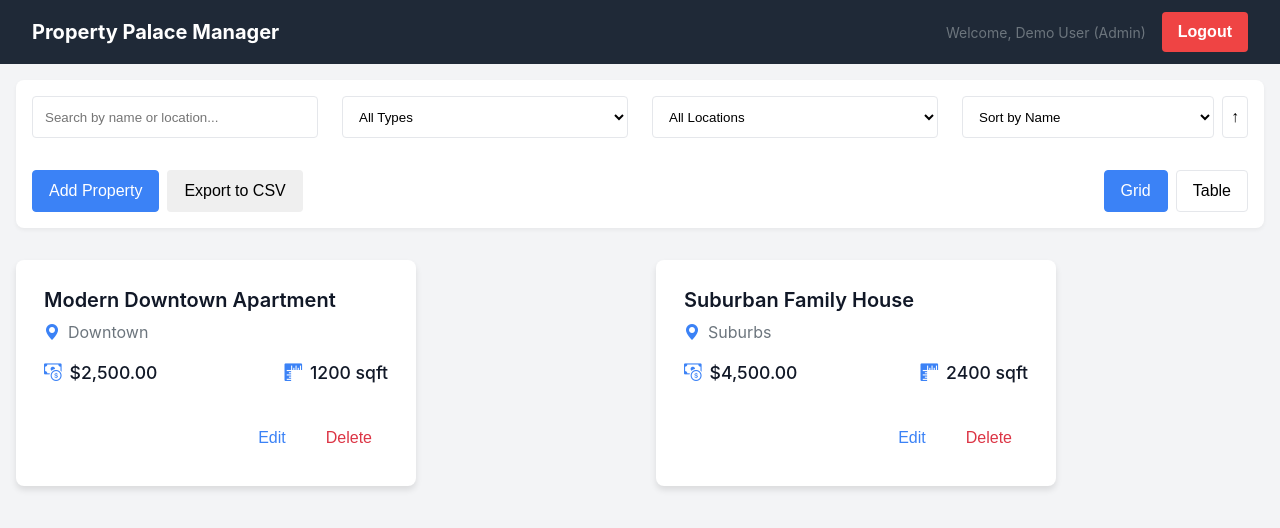
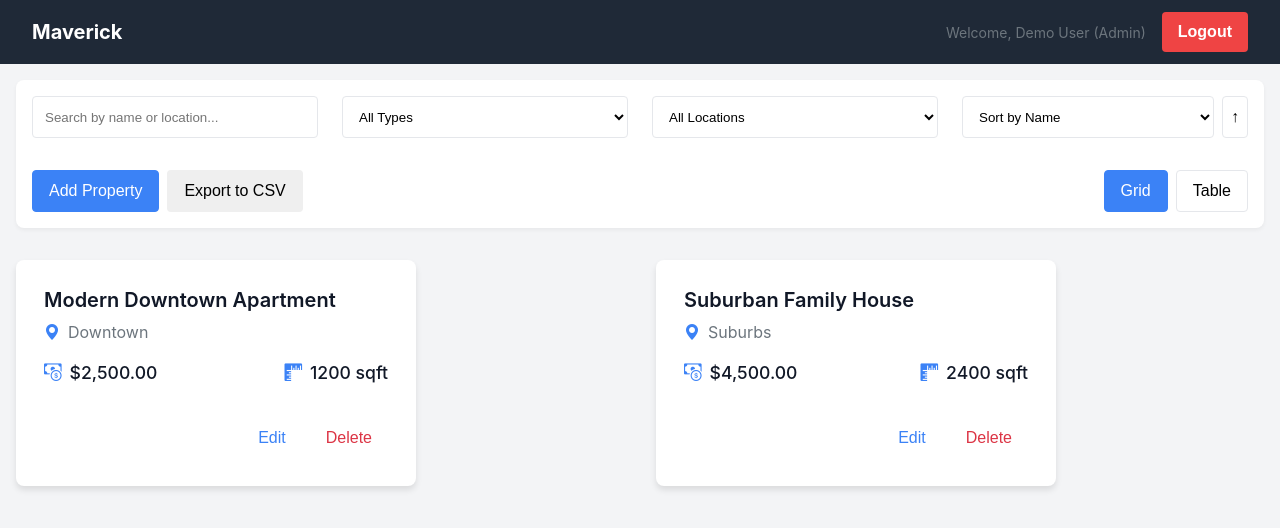
Before and after one commit to abdussalam-mustapha/property-manager, an Angular app in the folder property-listing/: page / in a window 1280 px wide. Both pictures are taken after a click on the button "Login as Admin". Shown: the top 528 px of the page. Built offline with nearby package versions, Linux system fonts and the light colour scheme.

Commit message:
final push

```diff
--- a/property-listing/app/components/header/header.component.html
+++ b/property-listing/app/components/header/header.component.html
@@ -1,7 +1,7 @@
 <header class="app-header">
   <nav class="header-nav">
     <h1 class="app-title">
-      <a routerLink="/properties">Property Palace Manager</a>
+      <a routerLink="/properties">Maverick</a>
     </h1>
     <div class="header-actions">
       <ng-container *ngIf="currentUser$ | async as user">
```
